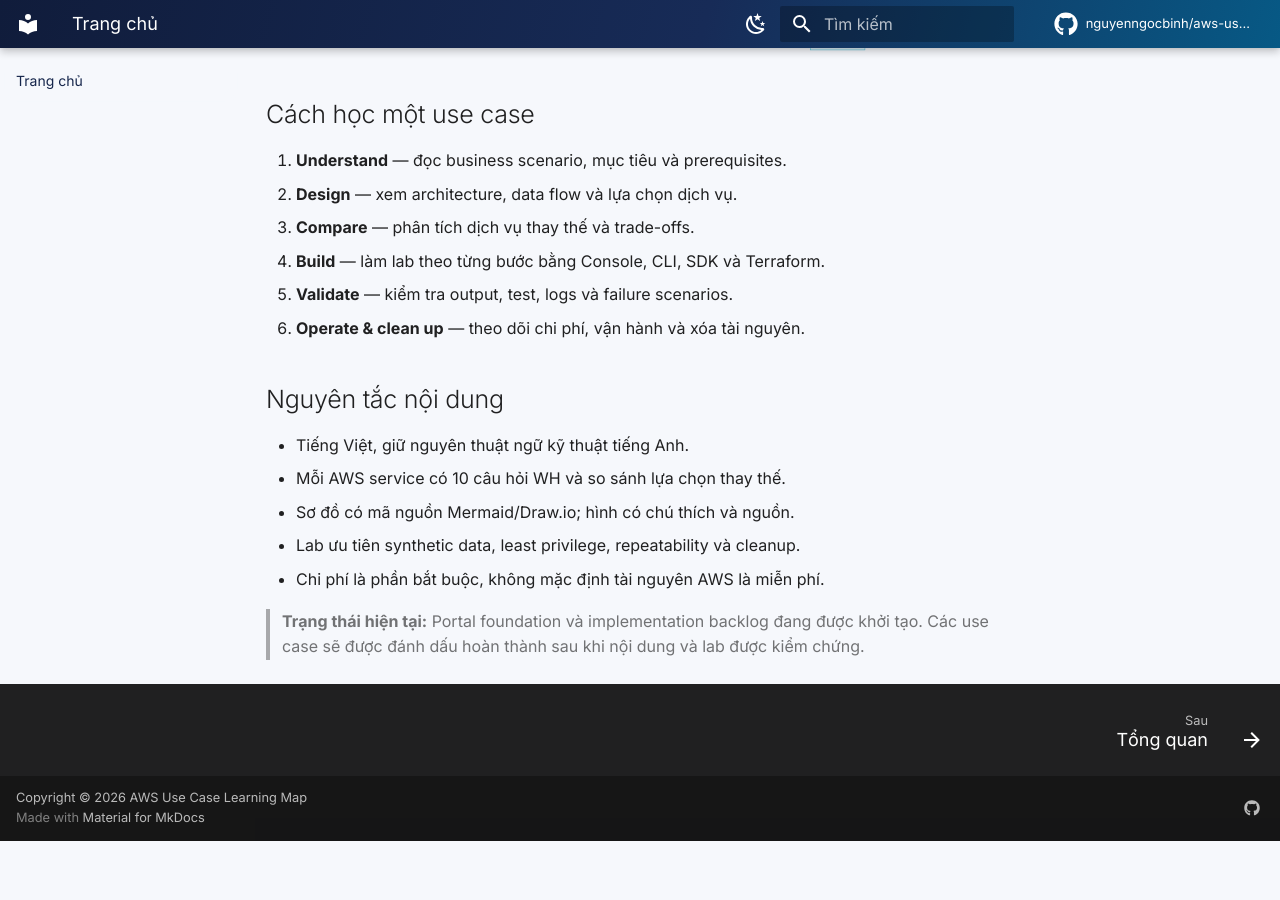
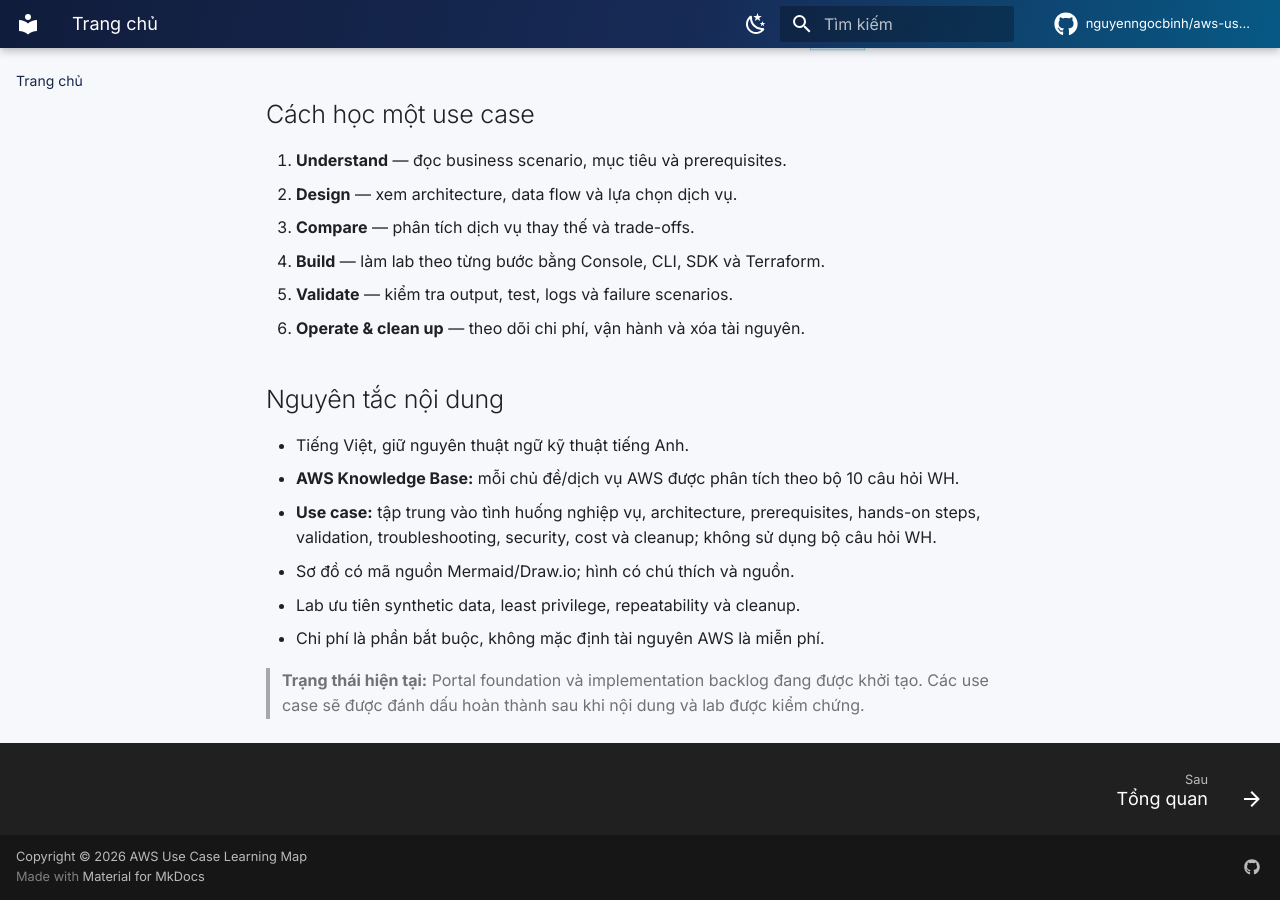
Before and after one commit to nguyenngocbinh/aws-usecase-learning-map, an MkDocs documentation site: the page built from docs/index.md, in a window 1280 px wide and 900 px high, scrolled down 2739 px. Built offline with MkDocs 1.6.1 and Material for MkDocs 9.7.7, drawn with Linux system fonts in a browser that asks for light colours; comment, search, counter and statistics services are not loaded; before the commit the page ends 3580 px from its top, so only the background shows below that.

Commit message:
docs: separate use case format from AWS WH knowledge framework

```diff
--- a/docs/index.md
+++ b/docs/index.md
@@ -128,7 +128,8 @@ flowchart LR
 ## Nguyên tắc nội dung
 
 - Tiếng Việt, giữ nguyên thuật ngữ kỹ thuật tiếng Anh.
-- Mỗi AWS service có 10 câu hỏi WH và so sánh lựa chọn thay thế.
+- **AWS Knowledge Base:** mỗi chủ đề/dịch vụ AWS được phân tích theo bộ 10 câu hỏi WH.
+- **Use case:** tập trung vào tình huống nghiệp vụ, architecture, prerequisites, hands-on steps, validation, troubleshooting, security, cost và cleanup; không sử dụng bộ câu hỏi WH.
 - Sơ đồ có mã nguồn Mermaid/Draw.io; hình có chú thích và nguồn.
 - Lab ưu tiên synthetic data, least privilege, repeatability và cleanup.
 - Chi phí là phần bắt buộc, không mặc định tài nguyên AWS là miễn phí.
```
